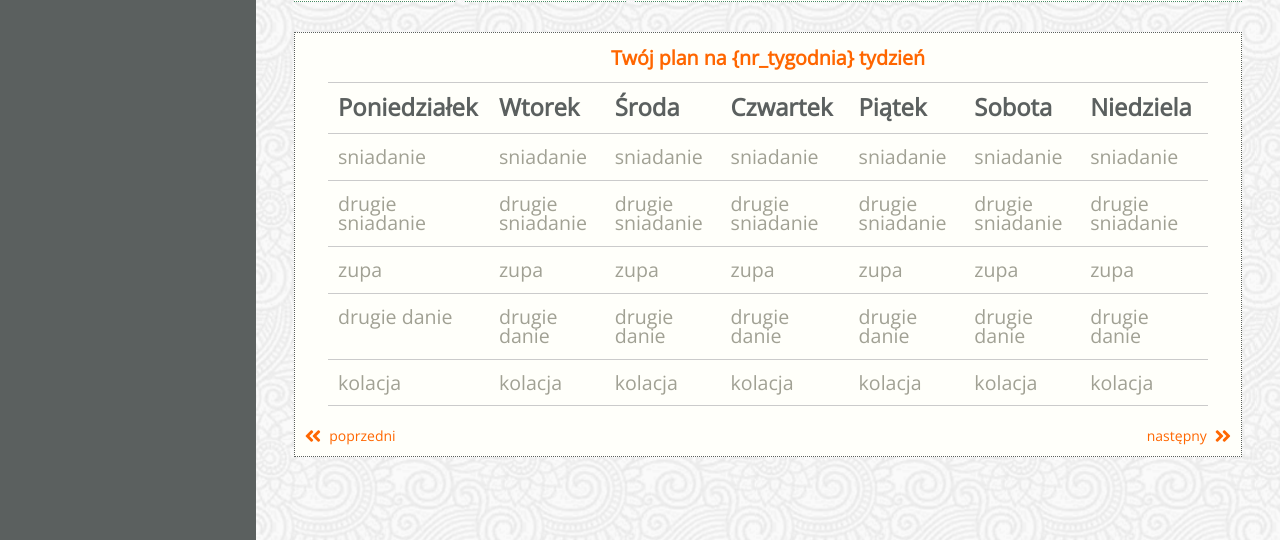
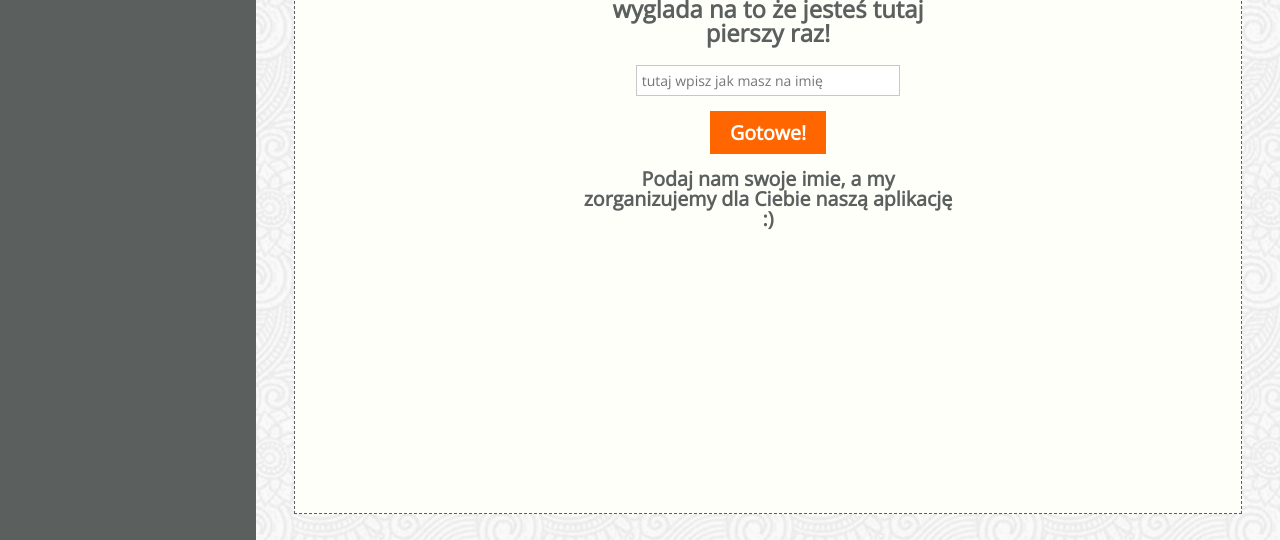
Before and after one commit to kingakw/PlanYourMeal, a website: page development/app.html in a window 1280 px wide. Shown: the part 260-800 px from the top of the page. Drawn offline with nearby package versions, Linux system fonts and the light colour scheme; files that its build step writes are made by us from their sources; files whose address does not match are found by name; a web font is replaced by a local one.

Commit message:
html and styling done, logic for showin new user window done

```diff
--- a/development/app.html
+++ b/development/app.html
@@ -35,7 +35,16 @@
     </div>
 
     <div class="section__main" id="mainSection">
-
+        <!-- nev user box  -->
+        <section class="newUser__container nonActive" id="newUserContainer">
+            <div class="newUser__form">
+                <h2 class="newUser__welcomeTitle">Witaj,</h2>
+                <p class="newUser__welcomeText">wyglada na to że jesteś tutaj pierszy raz!</p>
+                <input type="text" class="newUser__name" placeholder="tutaj wpisz jak masz na imię">
+                <button class="newUser__nameSubmit">Gotowe!</button>
+                <p class="newUser__endingText">Podaj nam swoje imie, a my zorganizujemy dla Ciebie naszą aplikację :)</p>
+            </div>
+        </section>
         <!-- pulpit active  -->
         <section class="box container__pulpit active" id="containerPulpit">
 
--- a/development/js/app.js
+++ b/development/js/app.js
@@ -19,6 +19,7 @@ for (let i = 0; i < menuItems.length; i++) {
     });
 }
 //******************************************
+
 
 
 //Funkcja wciagajaca inny HTML do DIVA
@@ -113,3 +114,17 @@ widgetPlan.addEventListener("click", function (){
     desktopActive.classList.add("nonActive");
     recipeWindow.classList.remove("nonActive");
 })
+
+//New User window display
+const newUserWindow = document.getElementById("newUserContainer");
+
+function newUserCheck () {
+    if (localStorage.name === undefined) {
+        newUserWindow.classList.add("newUser");
+        newUserWindow.classList.remove("nonActive");
+        desktopActive.classList.remove("active")
+        desktopActive.classList.add("nonActive");
+    }
+}
+
+document.addEventListener("DOMContentLoaded", newUserCheck);
--- /dev/null
+++ b/development/scss/elements/_NewUser.scss
@@ -0,0 +1,63 @@
+.newUser__container {
+  z-index: 10;
+  width: 100%;
+  height: 100%;
+  background-color: $bg-color;
+  display: flex;
+  justify-content: center;
+  text-align: center;
+  padding: 10%;
+  font-family: $font-open-sans;
+  color: $primary-color;
+  border: 1px dashed $primary-color;
+
+  .newUser__form {
+    width: 50%;
+
+    .newUser__welcomeTitle {
+      font-size: $base-font-size*2.6;
+      font-weight: bold;
+      margin-bottom: 20px;
+    }
+
+    .newUser__welcomeText {
+      font-size: $base-font-size*1.7;
+      font-weight: bold;
+      margin-bottom: 20px;
+    }
+
+    .newUser__name,
+    .newUser__nameSubmit {
+      display: block;
+      margin: 0 auto 15px;
+    }
+    .newUser__name {
+      width: 70%;
+      padding: 5px;
+      border: 1px solid #c8c8c8;
+    }
+
+    .newUser__nameSubmit {
+      border: none;
+      background-color: $button-color;
+      color: #ffffff;
+      padding: 8px 20px;
+      font-weight: 700;
+      font-size: $base-font-size*1.4;
+    }
+
+    .newUser__endingText {
+      font-size: $base-font-size*1.4;
+      font-weight: bold;
+    }
+  }
+
+}
+
+.nonActive {
+  display: none;
+}
+
+.newUser {
+  display: flex;
+}
--- a/development/scss/main.scss
+++ b/development/scss/main.scss
@@ -15,7 +15,7 @@
 //App
 @import "elements/appHeader";
 @import "elements/appMain";
-
+@import "elements/NewUser";
 //Recipes HTML
 @import "elements/recipes";
 
```
